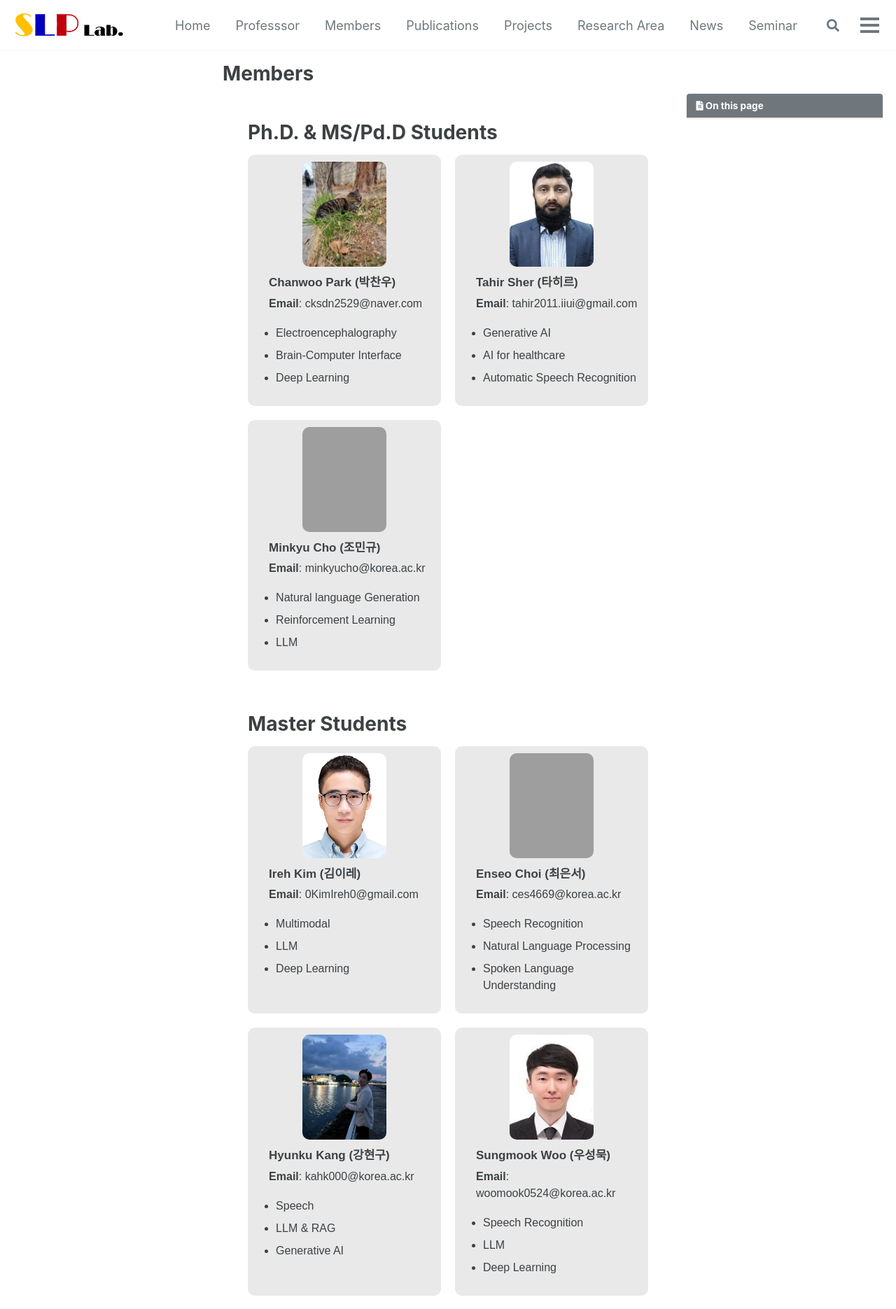
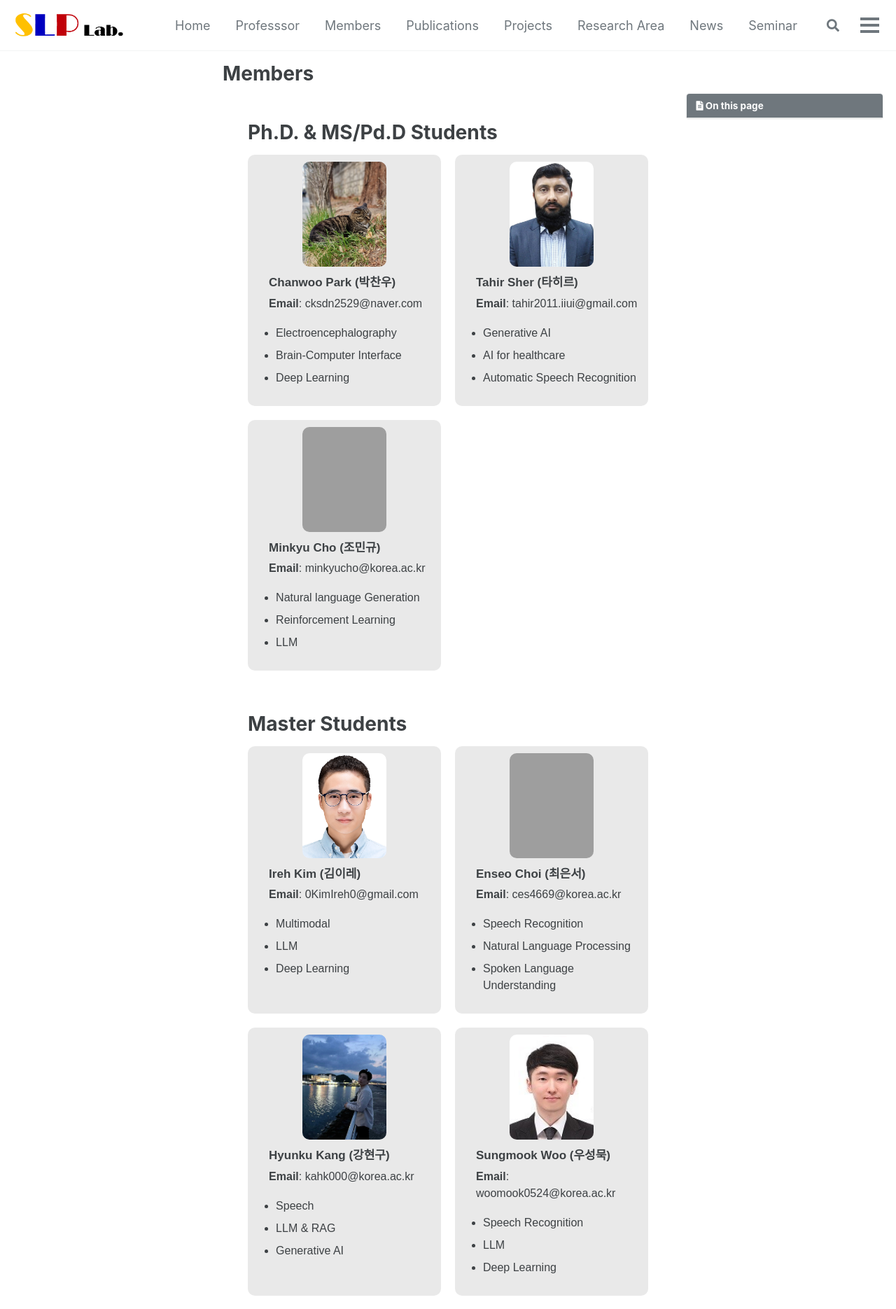
Before and after one commit to slp-laboratory/slp-laboratory.github.io, a Jekyll site: the page built from _pages/members.md, in a window 1280 px wide. Shown: the top 1870 px of the page at 70% size. Built offline with Jekyll 4.4.1, drawn with Linux system fonts in a browser that asks for light colours; cached includes are drawn as plain includes; comment, search, counter and statistics services are not loaded; grey boxes are pictures that could not be loaded.

Commit message:
Update members.md

```diff
--- a/_pages/members.md
+++ b/_pages/members.md
@@ -38,7 +38,7 @@
   <h1>Ph.D. & MS/Pd.D Students</h1>
   <div class="profile">
     <div class="student">
-      <img src="../assets/images/member/buzzi.jpg" alt="hyunku Kang">
+      <img src="../assets/images/member/buzzi2.jpg" alt="hyunku Kang">
       <div class="info">
         <div class="name">Chanwoo Park (박찬우)</div>
         <div class="email"><strong>Email</strong>: cksdn2529@naver.com</div>
@@ -128,7 +128,7 @@
       </div>
     </div>
     <div class="student">
-      <img src="../assets/images/member/buzzi.jpg" alt="Kim ki yong">
+      <img src="../assets/images/member/buzzi2.jpg" alt="Kim ki yong">
       <div class="info">
         <div class="name"> Ki-yong Kim (김기용)</div>
         <div class="email"><strong>Email</strong>: deu03216@korea.ac.kr</div>
```
